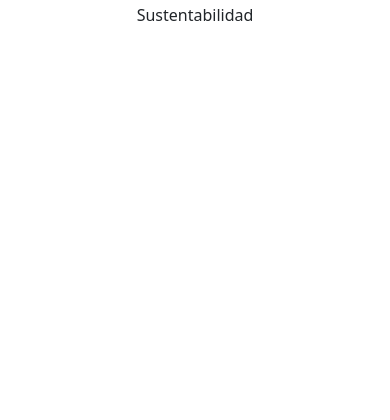
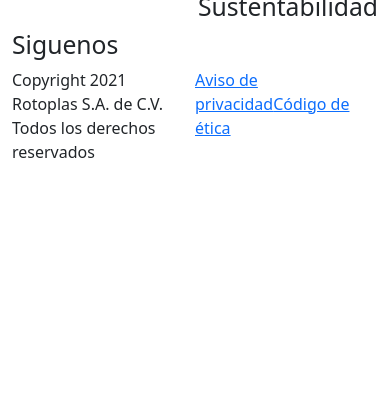
Before and after one commit to rotoplasdml/sustentabilidad, a PHP site: page / in a window 390 px wide. Shown: the part 197-617 px from the top of the page. Run offline with PHP 8.4, Linux system fonts and the light colour scheme.

Commit message:
Layout y test para Birotoplas

```diff
--- a/footer.php
+++ b/footer.php
@@ -1,7 +1,17 @@
 			<!-- Footer -->
-			<footer class="row">
-				<div class="col-12 text-center">
-					<p data-i18n="app-footer-text-1">Sustentabilidad</p>
+			<footer class="row mx-0">
+				<div class="col col-sm-4">
+					<h2>Contáctanos</h2>
+				</div>
+				<div class="col col-sm-4 text-center">
+					<h2>Navega en Rotoplas Sustentabilidad</h2>
+				</div>
+				<div class="col col-sm-4">
+					<h2>Siguenos</h2>
+				</div>
+				<div class="row">
+					<div class="col">Copyright 2021 Rotoplas S.A. de C.V. Todos los derechos reservados</div>
+					<div class="col"><a href="#">Aviso de privacidad</a><span></span><a href="#">Código de ética</a></div>
 				</div>
 			</footer>
 		</div>
@@ -10,6 +20,6 @@
 		<!-- <script src="https://cdn.jsdelivr.net/npm/bootstrap@5.0.0/dist/js/bootstrap.min.js" integrity="sha384-lpyLfhYuitXl2zRZ5Bn2fqnhNAKOAaM/0Kr9laMspuaMiZfGmfwRNFh8HlMy49eQ" crossorigin="anonymous"></script> -->
 		<script src="https://cdn.jsdelivr.net/npm/bootstrap@5.0.1/dist/js/bootstrap.bundle.min.js" integrity="sha384-gtEjrD/SeCtmISkJkNUaaKMoLD0//ElJ19smozuHV6z3Iehds+3Ulb9Bn9Plx0x4" crossorigin="anonymous"></script>
 		<!-- script -->
-		<script src="js/app.js"></script>
+		<script src="js/sustentabilidad.js"></script>
 	</body>
 </html>
--- a/header.php
+++ b/header.php
@@ -7,14 +7,14 @@
 		<title>Rotoplas Sustentabilidad</title>
 		<!-- Bootstrap CSS -->
 		<link href="https://cdn.jsdelivr.net/npm/bootstrap@5.0.0-beta3/dist/css/bootstrap.min.css" rel="stylesheet" integrity="sha384-eOJMYsd53ii+scO/bJGFsiCZc+5NDVN2yr8+0RDqr0Ql0h+rP48ckxlpbzKgwra6" crossorigin="anonymous">
-		<link rel="stylesheet" href="css/app.css">
+		<link rel="stylesheet" href="css/sustentabilidad.css">
 	</head>
 	<body>
 		<!-- Navegacion -->
 		<nav class="navbar navbar-expand-xl navbar-light">
 			<div class="container-fluid">
 				<a href="#" class="navbar-brand">
-					<img src="recursos/imagenes/Acuantia_Masterbrand_RGB_02.png" alt="Logotipo Rotoplas" title="Rotoplas" width="200">
+					<img src="recursos/rotoplas_logo.svg" alt="Logotipo Rotoplas" title="Rotoplas" width="200">
 				</a>
 				<button
 					class="navbar-toggler"
--- a/index.php
+++ b/index.php
@@ -1,8 +1,9 @@
 <?php include 'header.php';?>
 
-
-<div class="row">
-    <div class="col-12">Main b</div>
+<div class="container-fluid">
+    <div class="row">
+        <div class="col-12">Main</div>
+    </div>
 </div>
 
 
```
Also changed, not shown: css/sustentabilidad.css (added), js/sustentabilidad.js (added), recursos/redes-sociales/facebook.svg (added), recursos/redes-sociales/instagram.svg (added), recursos/redes-sociales/twitter.svg (added), recursos/redes-sociales/youtube.svg (added), recursos/rotoplas_logo.svg (added), recursos/rotoplas_logo_blanco.svg (added).
